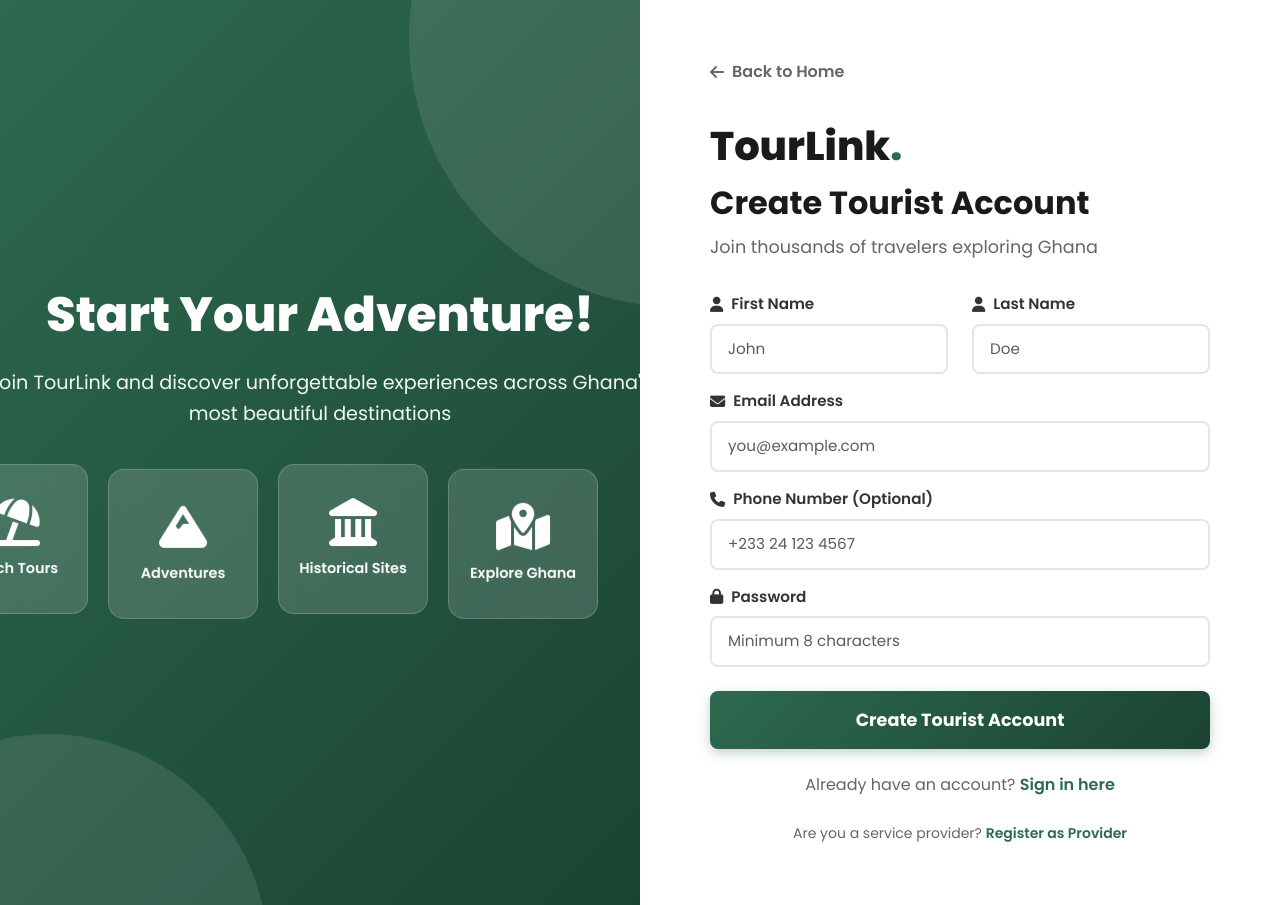
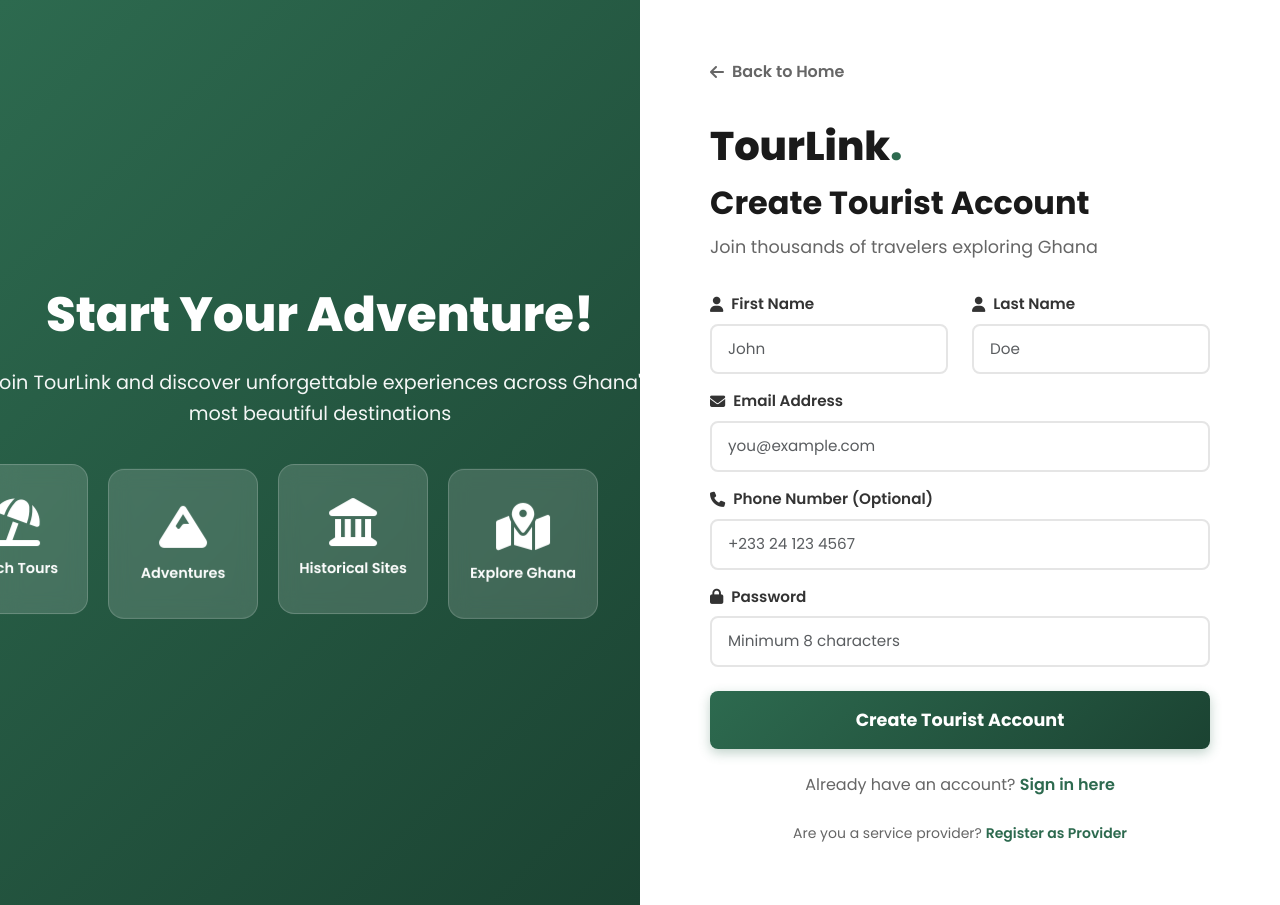
Before and after one commit to princesscheryl/TourLink, a PHP site: page /login/register.php in a window 1280 px wide. Run offline with PHP 8.4, Linux system fonts and the light colour scheme; some libraries are stand-ins or nearby versions.

Commit message:
edited css of register provider

```diff
--- a/login/register.php
+++ b/login/register.php
@@ -36,35 +36,6 @@
             padding: 60px;
             position: relative;
             overflow: hidden;
-        }
-
-        .auth-visual::before {
-            content: '';
-            position: absolute;
-            width: 500px;
-            height: 500px;
-            background: rgba(255, 255, 255, 0.1);
-            border-radius: 50%;
-            top: -250px;
-            right: -250px;
-            animation: float 20s infinite ease-in-out;
-        }
-
-        .auth-visual::after {
-            content: '';
-            position: absolute;
-            width: 400px;
-            height: 400px;
-            background: rgba(255, 255, 255, 0.1);
-            border-radius: 50%;
-            bottom: -200px;
-            left: -200px;
-            animation: float 15s infinite ease-in-out reverse;
-        }
-
-        @keyframes float {
-            0%, 100% { transform: translate(0, 0) scale(1); }
-            50% { transform: translate(50px, 50px) scale(1.1); }
         }
 
         .visual-content {
```
Also changed, not shown: login/register_provider.php (+0 -29 lines).
